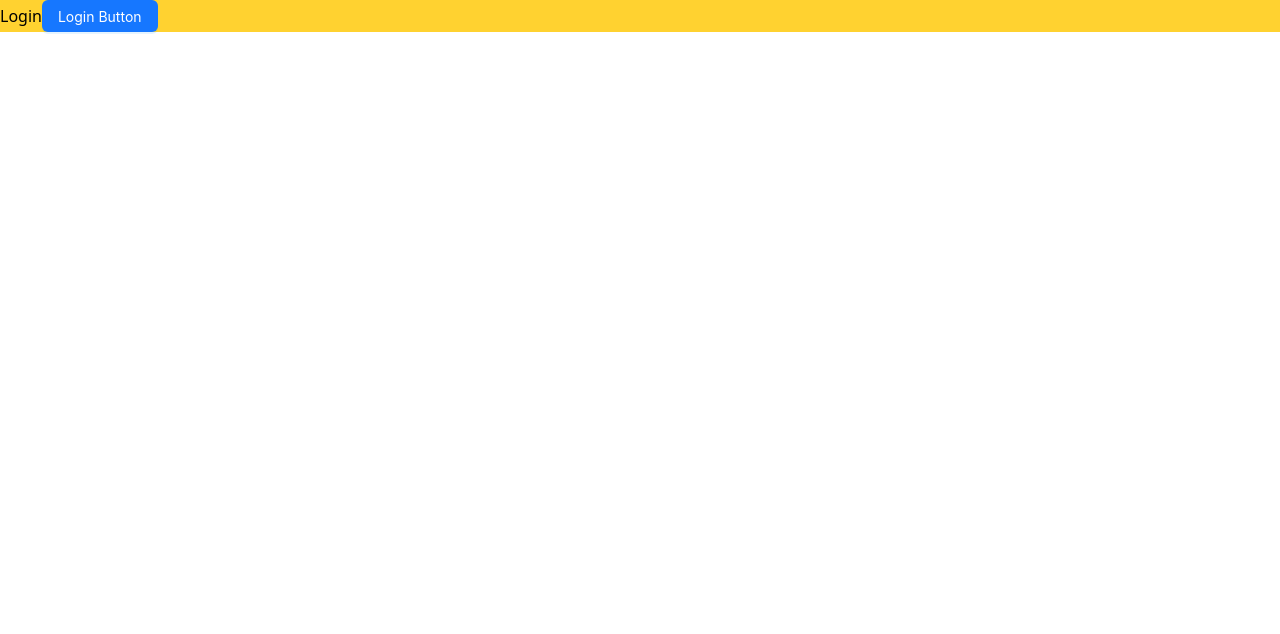
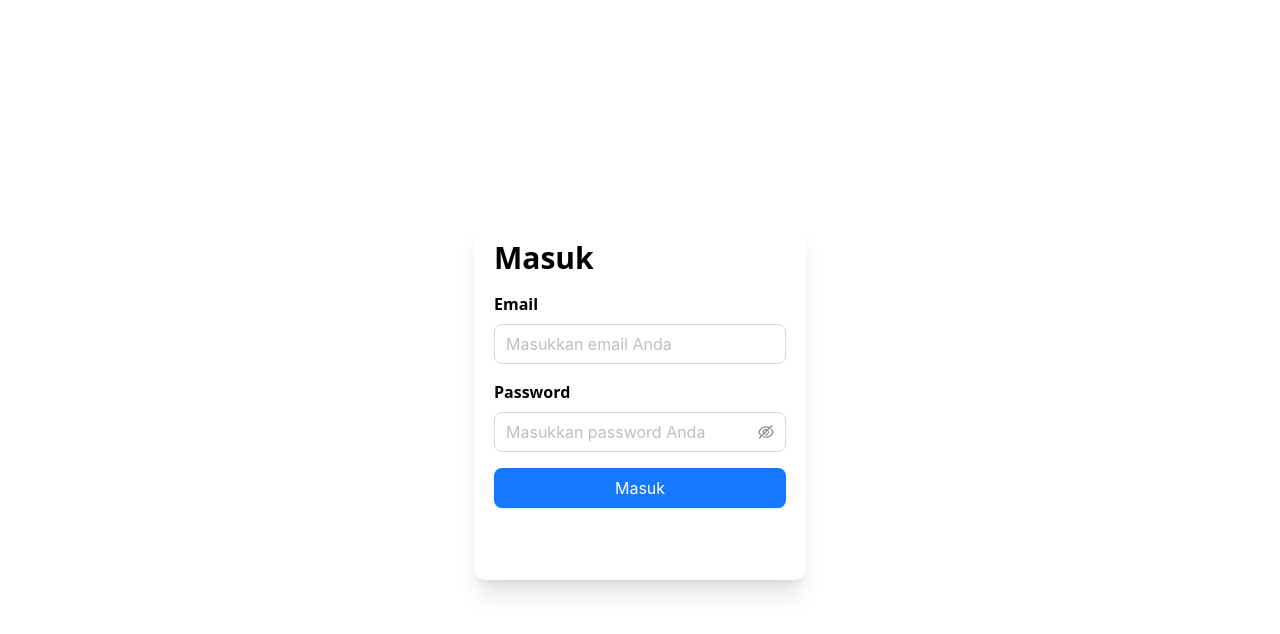
Before and after one commit to anieswahdie1/discount-management-ui, a React (Vite) app: page / in a window 1280 px wide. Shown: the top 634 px of the page. Built offline with nearby package versions, Linux system fonts and the light colour scheme.

Commit message:
feat: page login is done

```diff
--- a/package.json
+++ b/package.json
@@ -14,6 +14,7 @@
     "antd": "^5.27.4",
     "react": "^19.1.1",
     "react-dom": "^19.1.1",
+    "react-hook-form": "^7.64.0",
     "react-router-dom": "^6.30.1",
     "tailwindcss": "^4.1.14"
   },
--- /dev/null
+++ b/src/components/atoms/layouts/layout-login.jsx
@@ -0,0 +1,9 @@
+const LayoutLogin = ({ children }) => {
+  return (
+    <div className="bg-white flex flex-col gap-4 min-w-80 rounded-xl min-h-90 shadow-xl p-5">
+      {children}
+    </div>
+  );
+};
+
+export default LayoutLogin;
--- /dev/null
+++ b/src/components/molecules/form-input/index.jsx
@@ -0,0 +1,45 @@
+import { Input } from "antd";
+import { Controller } from "react-hook-form";
+
+const FormInput = ({
+  name,
+  control,
+  rules,
+  placeholder,
+  label,
+  type = "text",
+  errors,
+}) => {
+  return (
+    <div className="flex flex-col gap-2">
+      {label && <label className="font-semibold">{label}</label>}
+      <Controller
+        name={name}
+        control={control}
+        rules={rules}
+        render={({ field }) =>
+          type === "password" ? (
+            <Input.Password
+              {...field}
+              size="large"
+              placeholder={placeholder}
+              status={errors ? "error" : ""}
+            />
+          ) : (
+            <Input
+              {...field}
+              size="large"
+              placeholder={placeholder}
+              status={errors ? "error" : ""}
+            />
+          )
+        }
+      />
+      {errors && (
+        <span className="text-red-500 text-xs mt-1">{errors.message}</span>
+      )}
+    </div>
+  );
+};
+
+export default FormInput;
--- a/src/pages/auth/login.jsx
+++ b/src/pages/auth/login.jsx
@@ -1,10 +1,66 @@
 import { Button } from "antd";
+import { useForm } from "react-hook-form";
+import LayoutLogin from "../../components/atoms/layouts/layout-login";
+import FormInput from "../../components/molecules/form-input";
+import { useCallback } from "react";
+import { emailRules } from "../../validations/authRules";
+import { useNavigate } from "react-router-dom";
 
 const Login = () => {
+  const navigate = useNavigate();
+
+  const {
+    control,
+    handleSubmit,
+    formState: { errors },
+  } = useForm({
+    defaultValues: {
+      email: "",
+      password: "",
+    },
+  });
+
+  const onSubmit = useCallback(
+    (payload) => {
+      console.log("payload: ", payload);
+      navigate("/voucher");
+    },
+    [navigate]
+  );
+
   return (
-    <div className="text-black bg-amber-300">
-      <span>Login</span>
-      <Button type="primary">Login Button</Button>
+    <div className="flex items-center justify-center min-h-screen">
+      <LayoutLogin>
+        <form onSubmit={handleSubmit(onSubmit)}>
+          <div className="flex flex-col gap-4">
+            <span className="text-3xl font-semibold">Masuk</span>
+            <div className="flex flex-col gap-2">
+              <FormInput
+                label="Email"
+                name="email"
+                control={control}
+                rules={emailRules}
+                placeholder="Masukkan email Anda"
+                errors={errors.email}
+              />
+            </div>
+            <div className="flex flex-col gap-2">
+              <FormInput
+                label="Password"
+                name="password"
+                control={control}
+                // rules={passwordRules}
+                placeholder="Masukkan password Anda"
+                type="password"
+                errors={errors.password}
+              />
+            </div>
+            <Button size="large" type="primary" htmlType="submit">
+              Masuk
+            </Button>
+          </div>
+        </form>
+      </LayoutLogin>
     </div>
   );
 };
--- /dev/null
+++ b/src/validations/authRules.js
@@ -0,0 +1,9 @@
+const emailRules = {
+  required: "Email wajib diisi!",
+  pattern: {
+    value: /^\S+@\S+\.\S+$/,
+    message: "Format email tidak valid!",
+  },
+};
+
+export { emailRules };
```
Also changed, not shown: 1 other file (tests, documents, lock files or other folders).
